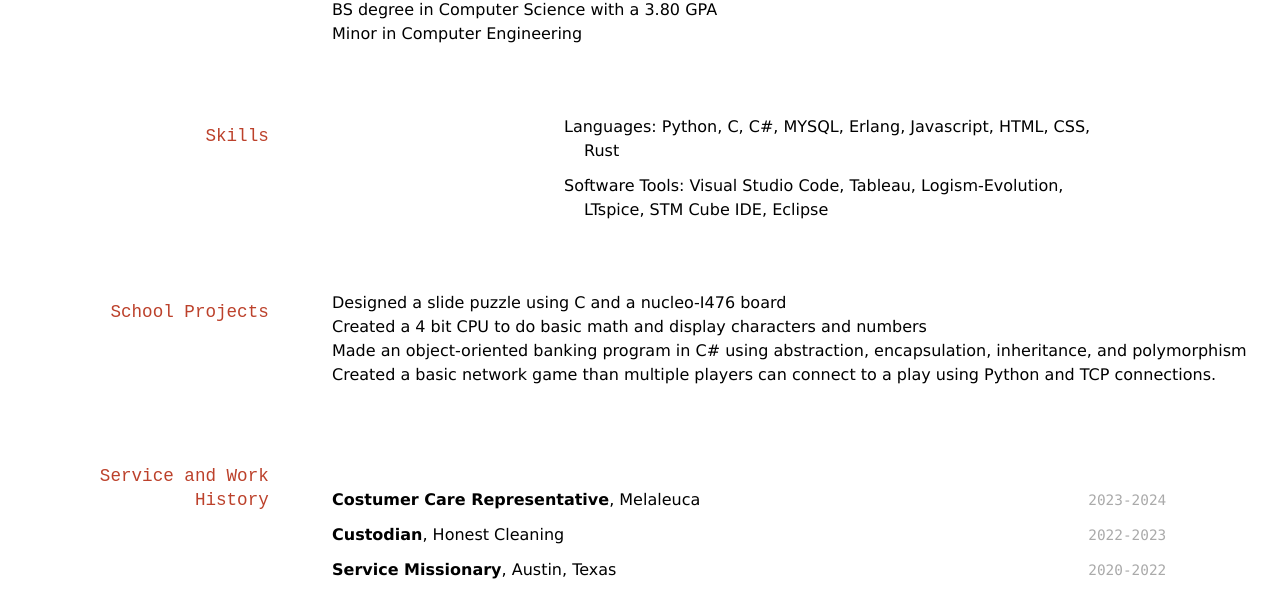
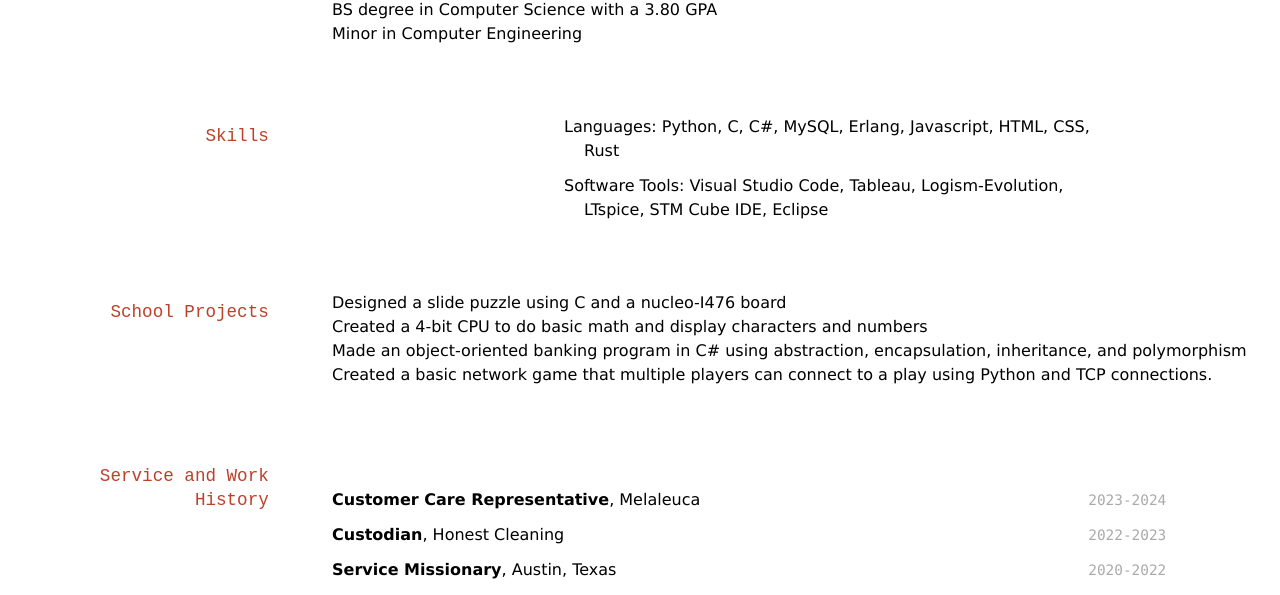
Before and after one commit to byuids-resumes/Perry-Resume, a Jekyll site: the page built from docs/index.md, in a window 1280 px wide. Shown: the part 309-904 px from the top of the page. Built offline with Jekyll 4.4.1, drawn with Linux system fonts in a browser that asks for light colours.

Commit message:
Update index.md
-Skills are listed appropriately; however, ensure consistency in the naming conventions of languages and tools (e.g., "MySQL" instead of "MYSQL").
-Grammar/Typo Error: "Costumer Care Representative" should be "Customer Care Representative."
-Grammar Error: In the last project description, "than" should be "that" ...a bas

```diff
--- a/docs/index.md
+++ b/docs/index.md
@@ -29,22 +29,21 @@ __Brigham Young University - Idaho__, Rexburg, ID
 
 ## Skills
 
-- Languages: Python, C, C#, MYSQL, Erlang, Javascript, HTML, CSS, Rust
+- Languages: Python, C, C#, MySQL, Erlang, Javascript, HTML, CSS, Rust
 
 - Software Tools: Visual Studio Code, Tableau, Logism-Evolution, LTspice, STM Cube IDE, Eclipse
 
 ## School Projects
 
 - Designed a slide puzzle using C and a nucleo-I476 board
-- Created a 4 bit CPU to do basic math and display characters and numbers
-- Made an object-oriented banking program in C# using abstraction, encapsulation,
-inheritance, and polymorphism
-- Created a basic network game than multiple players can connect to a play using Python and TCP connections.
+- Created a 4-bit CPU to do basic math and display characters and numbers
+- Made an object-oriented banking program in C# using abstraction, encapsulation, inheritance, and polymorphism
+- Created a basic network game that multiple players can connect to a play using Python and TCP connections.
 
 ## Service and Work History
 
 `2023-2024`
-__Costumer Care Representative__, Melaleuca
+__Customer Care Representative__, Melaleuca
 
 `2022-2023`
 __Custodian__, Honest Cleaning
```
